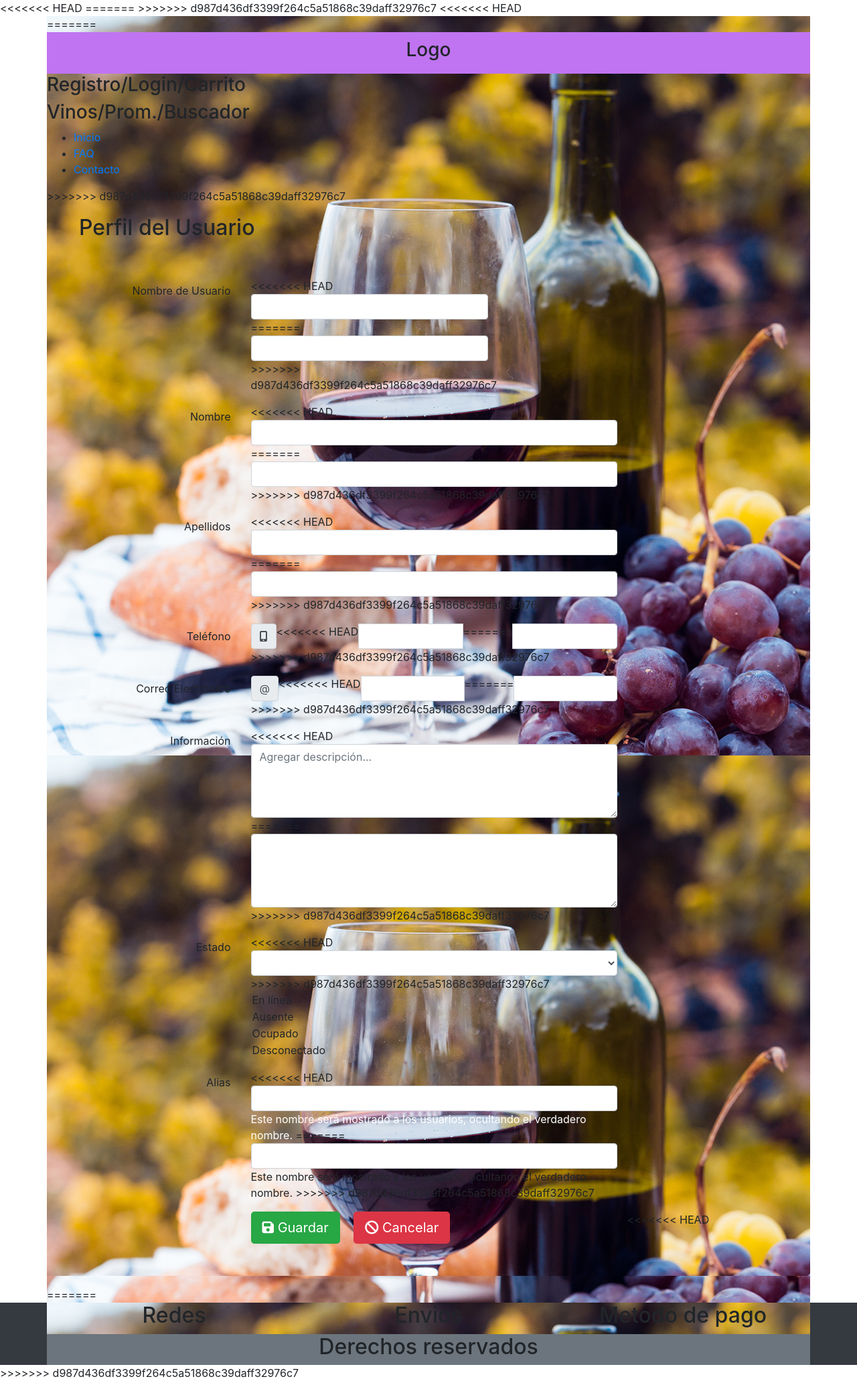
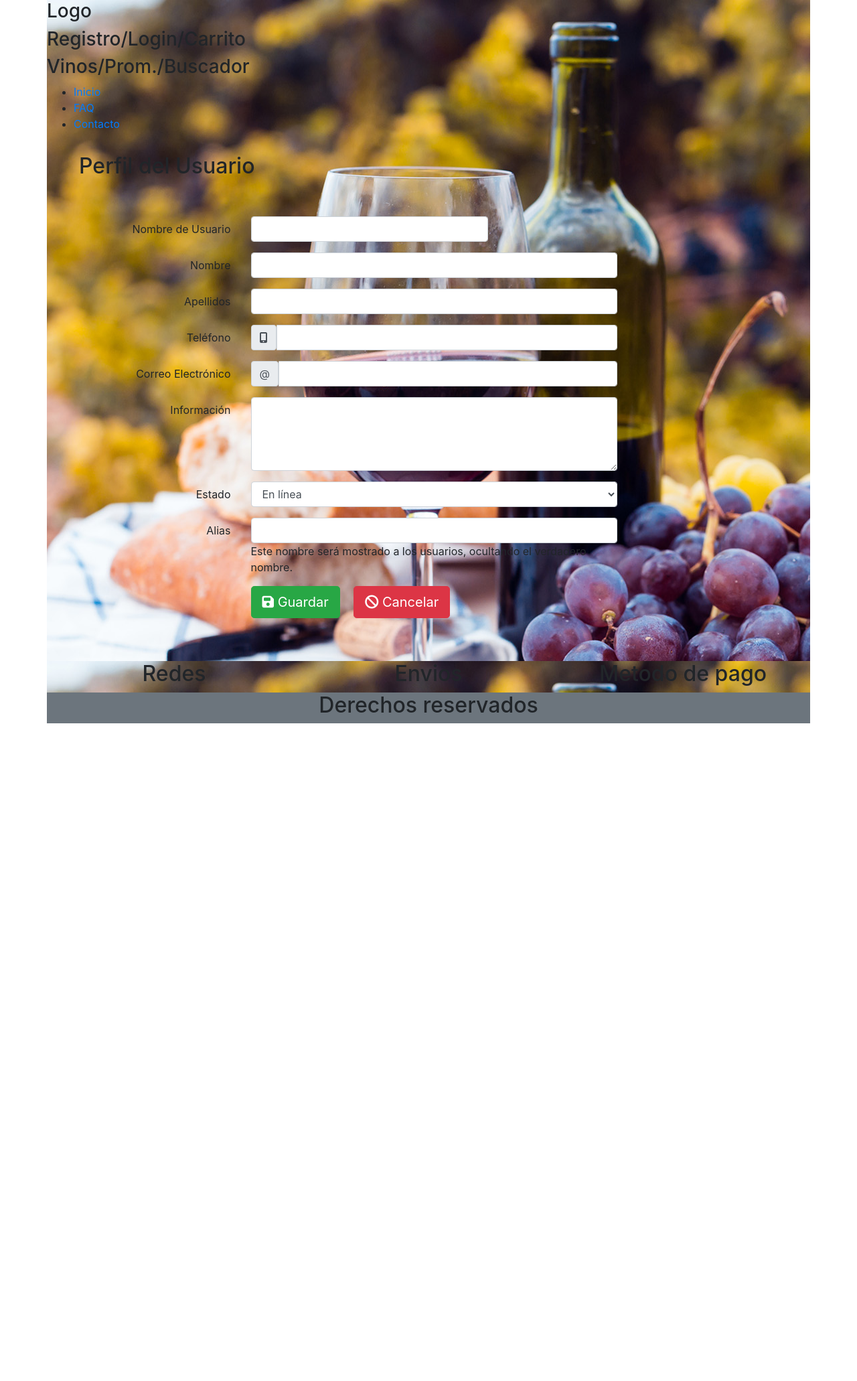
Before and after one commit to alesuarez2019/Digitalfullstack, a PHP site: page /proyectointegrador/usuario.php in a window 1280 px wide. Shown: the whole page at 67% size. After the commit the page ends 1080 px from the top, so only its background shows below. Run offline with PHP 8.4, Linux system fonts and the light colour scheme; lists and menus that the app fills with data are empty; some libraries are stand-ins or nearby versions.

Commit message:
tp errores corregidos

```diff
--- a/proyectointegrador/usuario.php
+++ b/proyectointegrador/usuario.php
@@ -4,28 +4,15 @@
     <!-- Required meta tags -->
     <meta charset="utf-8">
     <meta name="viewport" content="width=device-width, initial-scale=1, shrink-to-fit=no">
-
     <!-- Bootstrap CSS -->
     <link rel="stylesheet" href="https://stackpath.bootstrapcdn.com/bootstrap/4.3.1/css/bootstrap.min.css" integrity="sha384-ggOyR0iXCbMQv3Xipma34MD+dH/1fQ784/j6cY/iJTQUOhcWr7x9JvoRxT2MZw1T" crossorigin="anonymous">
-
     <!-- Font awesome -->
     <script src="https://kit.fontawesome.com/1c8209e2c4.js"></script>
-
     <!-- Main CSS -->
-<<<<<<< HEAD
     <link rel="stylesheet" href="css/usuario.css">
-=======
-    <link rel="stylesheet" href="css/style.css">
->>>>>>> d987d436df3399f264c5a51868c39daff32976c7
-
-
     <title>Perfil del usuario</title>
   </head>
   <body>
-
-<<<<<<< HEAD
-      <div class="container px-0">
-=======
       <div class="container px-0 bg-secondary">
         <header>
           <div class="padre">
@@ -36,12 +23,10 @@
               <h3>Registro/Login/Carrito</h3>
             </div>
           </div>
-
         <div class="sub-header">
           <div class="men-izq">
             <h3>Vinos/Prom./Buscador</h3>
           </div>
-
           <div class="menu-bar">
             <ul>
               <li>
@@ -57,92 +42,54 @@
           </div>
         </div>
       </header>
->>>>>>> d987d436df3399f264c5a51868c39daff32976c7
-
         <div class="row">
           <div class="col-xs-12 col-sm-12 col-md-12 col-lg-12 mb-5 mt-3">
             <h2 class="ml-5">Perfil del Usuario</h2>
           </div>
         </div>
-
-
         <form class="ml-3">
           <div class="form-group row">
-            <label for="formGroup" class="col-5 col-sm-4 col-md-3 col-lg-3 col-form-label text-right">Nombre de Usuario</label>
+            <label for="usuario" class="col-5 col-sm-4 col-md-3 col-lg-3 col-form-label text-right">Nombre de Usuario</label>
               <div class="col-6 col-sm-7 col-md-8 col-lg-4">
-<<<<<<< HEAD
-                <input type="text" class="form-control" name="usuario" id="formGroup">
-=======
-                <input type="text" class="form-control" name="formGroup" id="formGroup">
->>>>>>> d987d436df3399f264c5a51868c39daff32976c7
+                <input type="text" class="form-control" name="usuario" id="usuario">
               </div>
           </div>
-
           <div class="form-group row">
-            <label for="formGroup" class="col-5 col-sm-4 col-md-3 col-lg-3 col-form-label text-right">Nombre</label>
+            <label for="nombre" class="col-5 col-sm-4 col-md-3 col-lg-3 col-form-label text-right">Nombre</label>
               <div class="col-6 col-sm-7 col-md-8 col-lg-6">
-<<<<<<< HEAD
-                <input type="text" class="form-control" name="nombre" id="formGroup">
-=======
-                <input type="text" class="form-control" name="formGroup" id="formGroup">
->>>>>>> d987d436df3399f264c5a51868c39daff32976c7
+                <input type="text" class="form-control" name="nombre" id="nombre">
               </div>
           </div>
-
           <div class="form-group row">
-            <label for="formGroup" class="col-5 col-sm-4 col-md-3 col-lg-3 col-form-label text-right">Apellidos</label>
+            <label for="apellido" class="col-5 col-sm-4 col-md-3 col-lg-3 col-form-label text-right">Apellidos</label>
               <div class="col-6 col-sm-7 col-md-8 col-lg-6">
-<<<<<<< HEAD
-                <input type="text" class="form-control" name="apellido" id="formGroup">
-=======
-                <input type="text" class="form-control" name="formGroup" id="formGroup">
->>>>>>> d987d436df3399f264c5a51868c39daff32976c7
+                <input type="text" class="form-control" name="apellido" id="apellido">
               </div>
           </div>
-
           <div class="form-group row">
-            <label for="formGroup" class="col-5 col-sm-4 col-md-3 col-lg-3 col-form-label text-right">Teléfono</label>
+            <label for="tel" class="col-5 col-sm-4 col-md-3 col-lg-3 col-form-label text-right">Teléfono</label>
               <div class="input-group col-6 col-sm-7 col-md-8 col-lg-6">
                 <span class="input-group-text" id="basic-addon1"><i class="fas fa-mobile-alt"></i></span>
-<<<<<<< HEAD
-                <input type="text" class="form-control" name="telefono" id="tel">
-=======
-                <input type="text" class="form-control" name="formGroup" id="tel">
->>>>>>> d987d436df3399f264c5a51868c39daff32976c7
+                <input type="text" class="form-control" name="tel" id="tel">
               </div>
           </div>
-
           <div class="form-group row">
-            <label for="formGroup" class="col-5 col-sm-4 col-md-3 col-lg-3 col-form-label text-right">Correo Electrónico</label>
+            <label for="email" class="col-5 col-sm-4 col-md-3 col-lg-3 col-form-label text-right">Correo Electrónico</label>
               <div class="input-group col-6 col-sm-7 col-md-8 col-lg-6">
                 <span class="input-group-text" id="basic-addon1">@</span>
-<<<<<<< HEAD
-                <input type="email" class="form-control" name="email" id="tel">
-=======
-                <input type="email" class="form-control" name="formGroup" id="tel">
->>>>>>> d987d436df3399f264c5a51868c39daff32976c7
+                <input type="email" class="form-control" name="email" id="email">
               </div>
           </div>
-
           <div class="form-group row">
-            <label for="formGroup" class="col-5 col-sm-4 col-md-3 col-lg-3 col-form-label text-right">Información</label>
+            <label for="informacion" class="col-5 col-sm-4 col-md-3 col-lg-3 col-form-label text-right">Información</label>
               <div class="col-6 col-sm-7 col-md-8 col-lg-6">
-<<<<<<< HEAD
-                <textarea class="form-control" name="informacion" id="formGroup" rows="4" cols="80" placeholder="Agregar descripción..."></textarea>
-=======
-                <textarea class="form-control" name="formGroup" id="formGroup" rows="4" cols="80"></textarea>
->>>>>>> d987d436df3399f264c5a51868c39daff32976c7
+                <textarea class="form-control" name="informacion" id="informacion" rows="4" cols="80"></textarea>
               </div>
           </div>
-
           <div class="form-group row">
-            <label for="formGroup" class="col-5 col-sm-4 col-md-3 col-lg-3 col-form-label text-right">Estado</label>
+            <label for="estado" class="col-5 col-sm-4 col-md-3 col-lg-3 col-form-label text-right">Estado</label>
               <div class="col-6 col-sm-7 col-md-8 col-lg-6">
-<<<<<<< HEAD
-                <select class="form-control" name="estado" id="formGroup">
-=======
-                <select class="form-control" name="formGroup" id="formGroup">
->>>>>>> d987d436df3399f264c5a51868c39daff32976c7
+                <select class="form-control" name="estado" id="estado">
                   <option>En línea</option>
                   <option>Ausente</option>
                   <option>Ocupado</option>
@@ -150,35 +97,21 @@
                 </select>
               </div>
           </div>
-
           <div class="form-group row">
-            <label for="formGroup" class="col-5 col-sm-4 col-md-3 col-lg-3 col-form-label text-right">Alias</label>
+            <label for="alias" class="col-5 col-sm-4 col-md-3 col-lg-3 col-form-label text-right">Alias</label>
               <div class="col-6 col-sm-7 col-md-8 col-lg-6">
-<<<<<<< HEAD
-                <input class="form-control" type="text" name="alias" id="formGroup" value="">
-                <span class="help-block text-white">Este nombre será mostrado a los usuarios, ocultando el verdadero nombre.</span>
-=======
-                <input class="form-control" type="text" name="formGroup" id="formGroup" value="">
+                <input class="form-control" type="text" name="alias" id="alias" value="">
                 <span class="help-block">Este nombre será mostrado a los usuarios, ocultando el verdadero nombre.</span>
->>>>>>> d987d436df3399f264c5a51868c39daff32976c7
               </div>
           </div>
-
           <div class="form-group row">
-            <label for="formGroup" class="col-5 col-sm-4 col-md-3 col-lg-3 col-form-label"></label>
+            <label for="" class="col-5 col-sm-4 col-md-3 col-lg-3 col-form-label"></label>
               <div class="col-6 col-sm-7 col-md-8 col-lg-6 pb-5">
                 <button type="submit" class="btn btn-success btn-lg mr-3" name="button"><span><i class="fas fa-save"></i></span> Guardar</button>
                 <button type="submit" class="btn btn-danger btn-lg mr-3" name="button"><span><i class="fas fa-ban"></i></span> Cancelar</button>
               </div>
-<<<<<<< HEAD
-            </div>
-          </form>
-        </div>
-=======
           </div>
         </form>
-
-
         <footer class="bg-dark">
            <div class="container text-center">
              <div class="row">
@@ -198,9 +131,6 @@
            </div>
         </footer>
       </div>
->>>>>>> d987d436df3399f264c5a51868c39daff32976c7
-
-
     <!-- Optional JavaScript -->
     <!-- jQuery first, then Popper.js, then Bootstrap JS -->
     <script src="https://code.jquery.com/jquery-3.3.1.slim.min.js" integrity="sha384-q8i/X+965DzO0rT7abK41JStQIAqVgRVzpbzo5smXKp4YfRvH+8abtTE1Pi6jizo" crossorigin="anonymous"></script>
```
Also changed, not shown: proyectointegrador/login.php (+6 -6 lines), proyectointegrador/producto.php (+4 -95 lines), proyectointegrador/registro1.php (+21 -42 lines).
